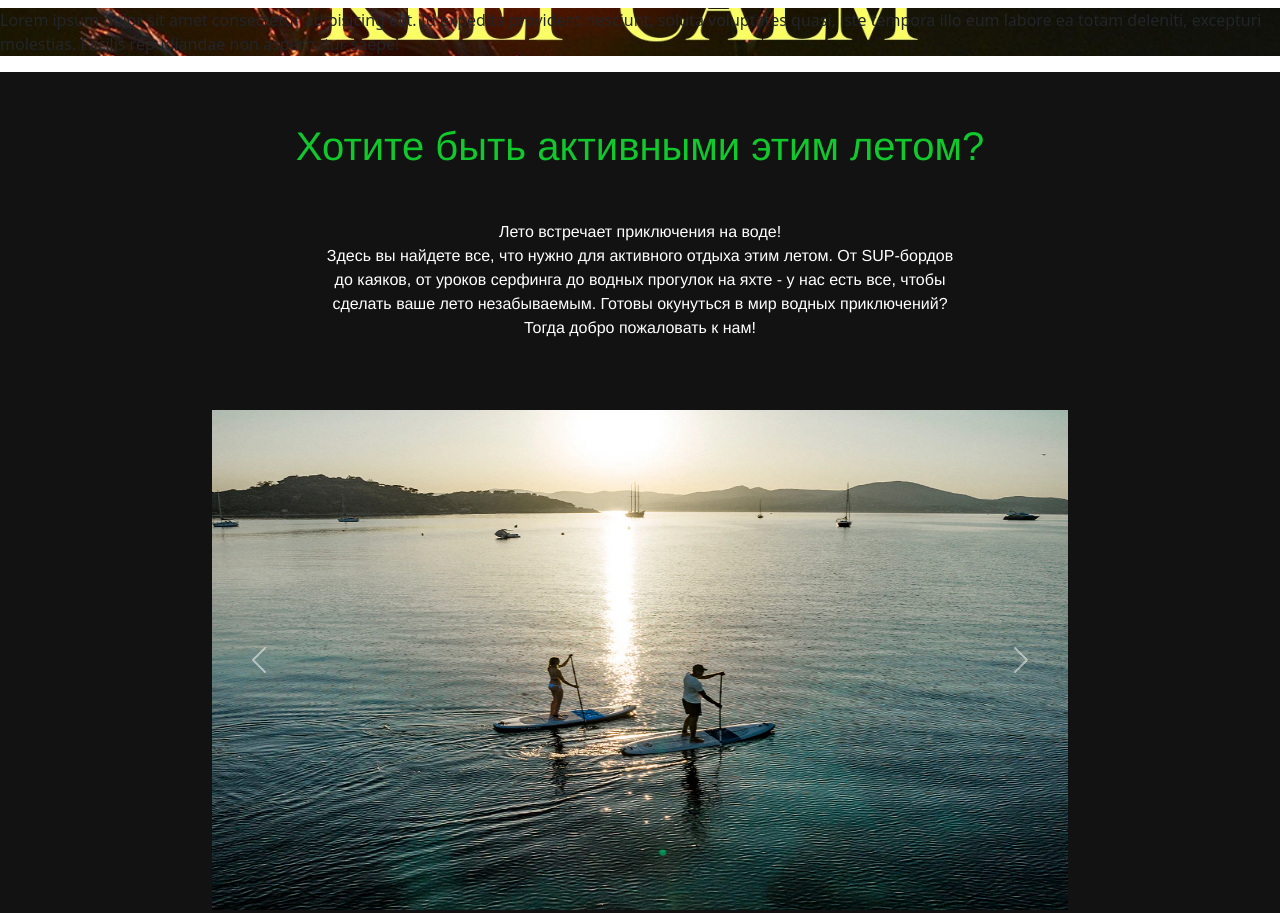
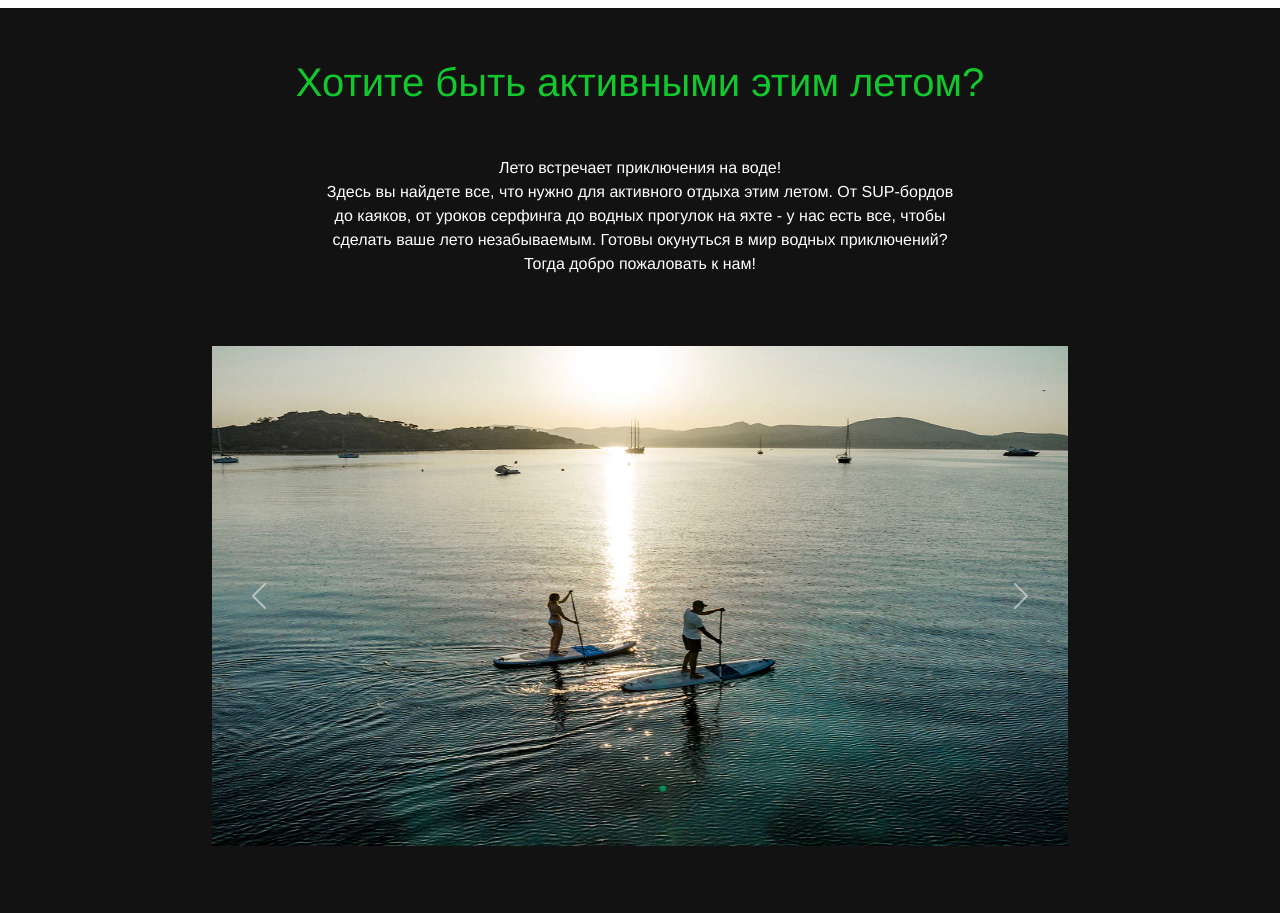
Before and after one commit to stephanidka/Hakaton26-05, a plain HTML site: page sport.html in a window 1280 px wide. Shown: the top 913 px of the page. Drawn offline with nearby package versions, Linux system fonts and the light colour scheme.

Commit message:
cheange site

```diff
--- a/index.html
+++ b/sport.html
@@ -16,12 +16,6 @@
   <body>
     <header class="header_sport">
       <h2 class="header__first"></h2>
-      <p>
-        Lorem ipsum dolor sit amet consectetur adipisicing elit. Id expedita
-        provident nesciunt, soluta voluptates quasi, iste tempora illo eum
-        labore ea totam deleniti, excepturi molestias. Facilis repudiandae non
-        aspernatur saepe!
-      </p>
     </header>
     <main class="main_sport">
       <h1 class="sport_header">Хотите быть активными этим летом?</h1>
```
Also changed, not shown: 3 other files.
